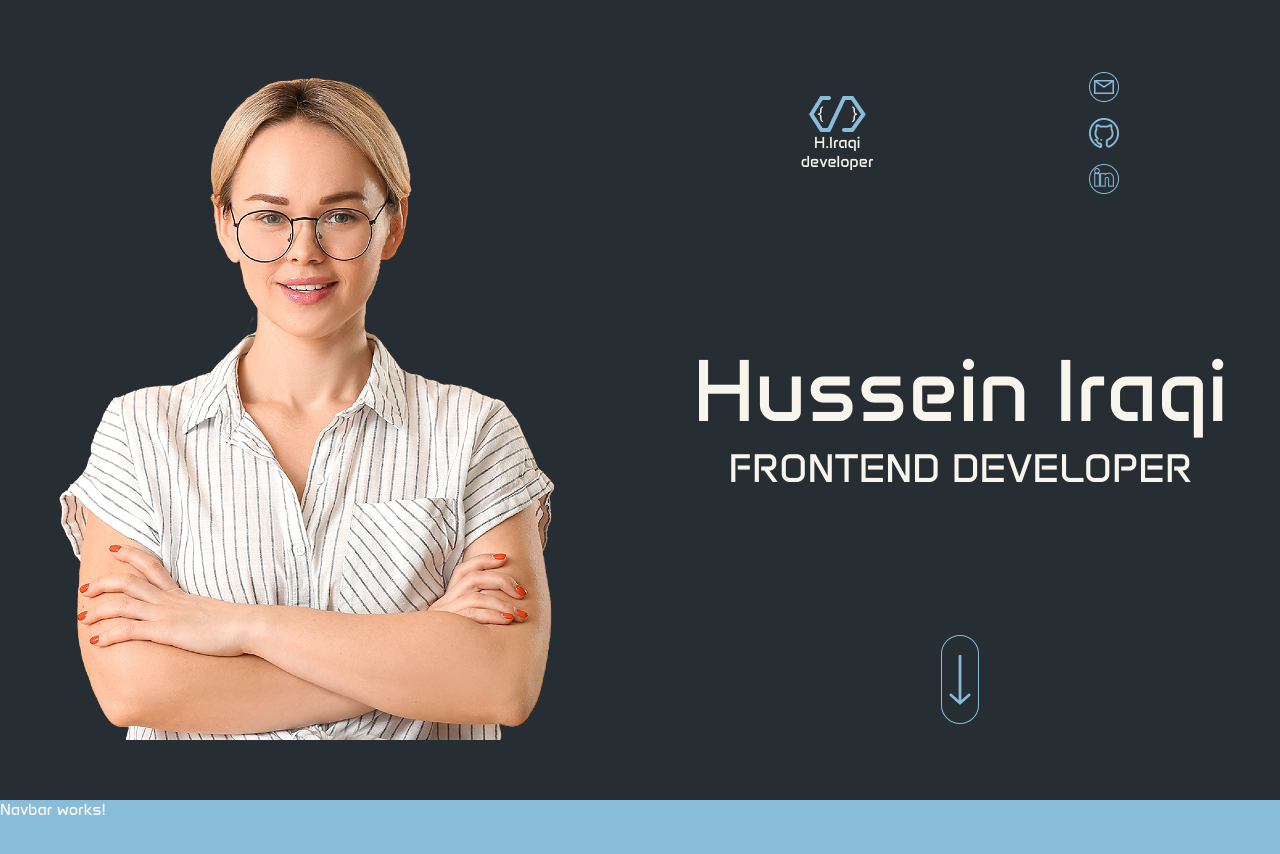
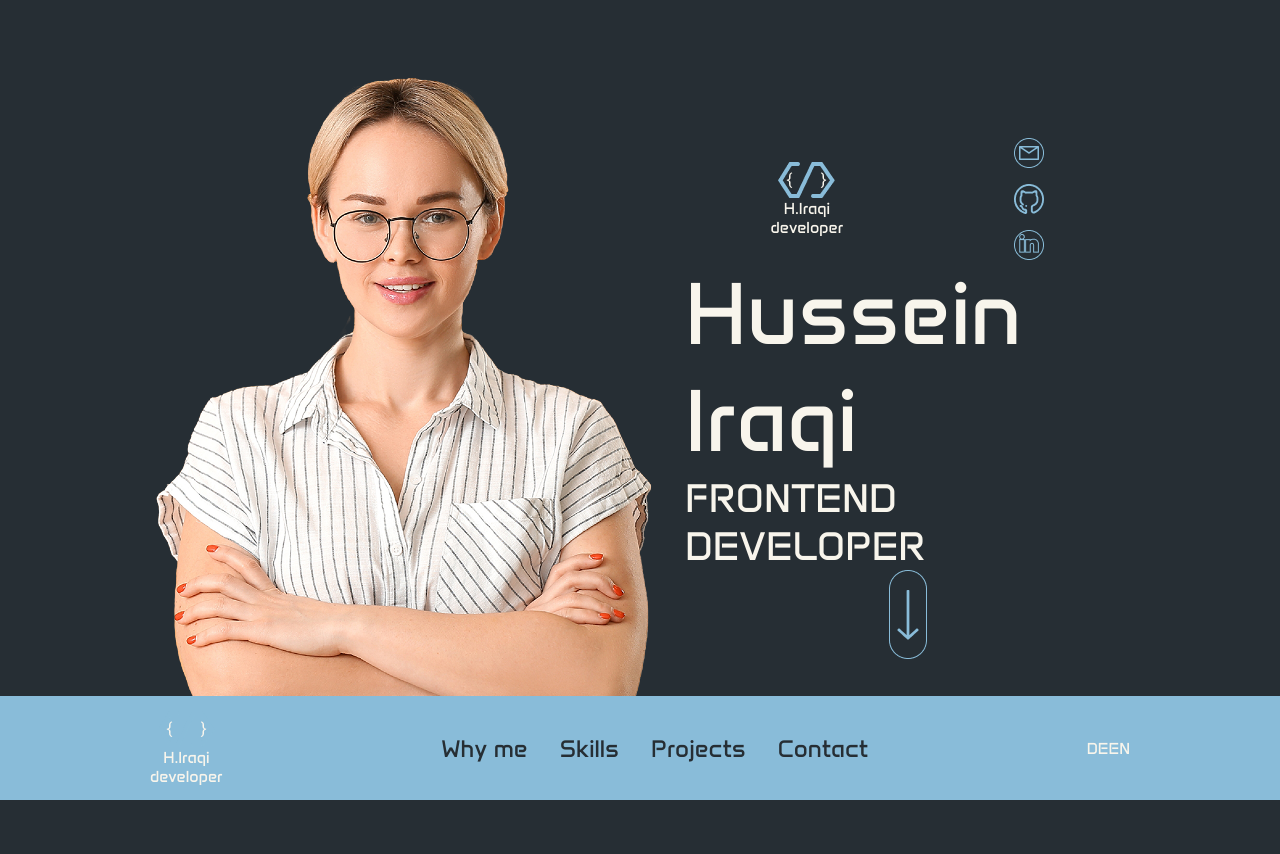
Before and after one commit to Iraqi1994/portfolio, an Angular app: page / in a window 1280 px wide. Shown: the top 854 px of the page. After the commit the page ends 800 px from the top, so only its background shows below. Built offline with nearby package versions, Linux system fonts and the light colour scheme.

Commit message:
Adjusted the placing of the content and continued working on the navbar.

```diff
--- a/src/app/app.scss
+++ b/src/app/app.scss
@@ -2,7 +2,6 @@
   color: #f8f5ec;
   display: flex;
   flex-direction: column;
-  justify-content: space-around;
-  align-items: center;
+  justify-content: space-between;
   height: 100vh;
 }
--- a/src/app/atf/atf.html
+++ b/src/app/atf/atf.html
@@ -1,8 +1,8 @@
+<div>
   <div class="aft-content">
     <div>
       <img src="img/subject.png" alt="" />
     </div>
-
     <div class="aft-container">
       <div class="aft-logo-and-socials">
         <div class="aft-logo-container">
@@ -26,4 +26,6 @@
       </div>
     </div>
   </div>
+
   <app-navbar></app-navbar>
+</div>
--- a/src/app/atf/atf.scss
+++ b/src/app/atf/atf.scss
@@ -3,7 +3,6 @@
   flex-direction: column;
   align-items: center;
   justify-content: space-around;
-  height: 100vh;
 }
 
 .aft-headline {
@@ -42,7 +41,9 @@
 
 .aft-content {
   display: flex;
-  justify-content: space-around;
+  justify-content: space-between;
   align-items: center;
   width: 100%;
+  height: 100vh;
+  padding: 0 150px;
 }
--- a/src/app/navbar/navbar.html
+++ b/src/app/navbar/navbar.html
@@ -1 +1,17 @@
-<nav>Navbar works!</nav>
+<nav>
+  <div class="aft-logo-container">
+    <img src="img/logo.png" alt="" />
+    <span>H.Iraqi</span>
+    <span>developer</span>
+  </div>
+  <div class="nav-links">
+    <a href="">Why me</a>
+    <a href="">Skills</a>
+    <a href="">Projects</a>
+    <a href="">Contact</a>
+  </div>
+  <div class="language-buttons">
+    <span>DE</span>
+    <span>EN</span>
+  </div>
+</nav>
--- a/src/app/navbar/navbar.scss
+++ b/src/app/navbar/navbar.scss
@@ -3,4 +3,31 @@ nav {
   width: 100vw;
   max-width: 100%;
   background-color: #89bcd9;
+  position: fixed;
+  bottom: 0;
+  left: 0;
+  z-index: 1000;
+  display: flex;
+  align-items: center;
+  justify-content: space-between;
+  padding: 0 150px;
 }
+
+.aft-logo-container {
+  display: flex;
+  flex-direction: column;
+  align-items: center;
+}
+
+.nav-links {
+  > a {
+    color: #262e34;
+    text-decoration: none;
+    font-size: 24px;
+    margin: 0 16px;
+  }
+}
+
+.language-buttons {
+  gap: 16px;
+}
--- a/src/styles.scss
+++ b/src/styles.scss
@@ -7,6 +7,7 @@
   margin: 0;
   padding: 0;
   box-sizing: border-box;
+  scroll-behavior: smooth;
   font-family: 'Anta', sans-serif;
 }
 
```
Also changed, not shown: 1 other file (tests, documents, lock files or other folders). Lines whose indentation alone changed are shown as unchanged.
